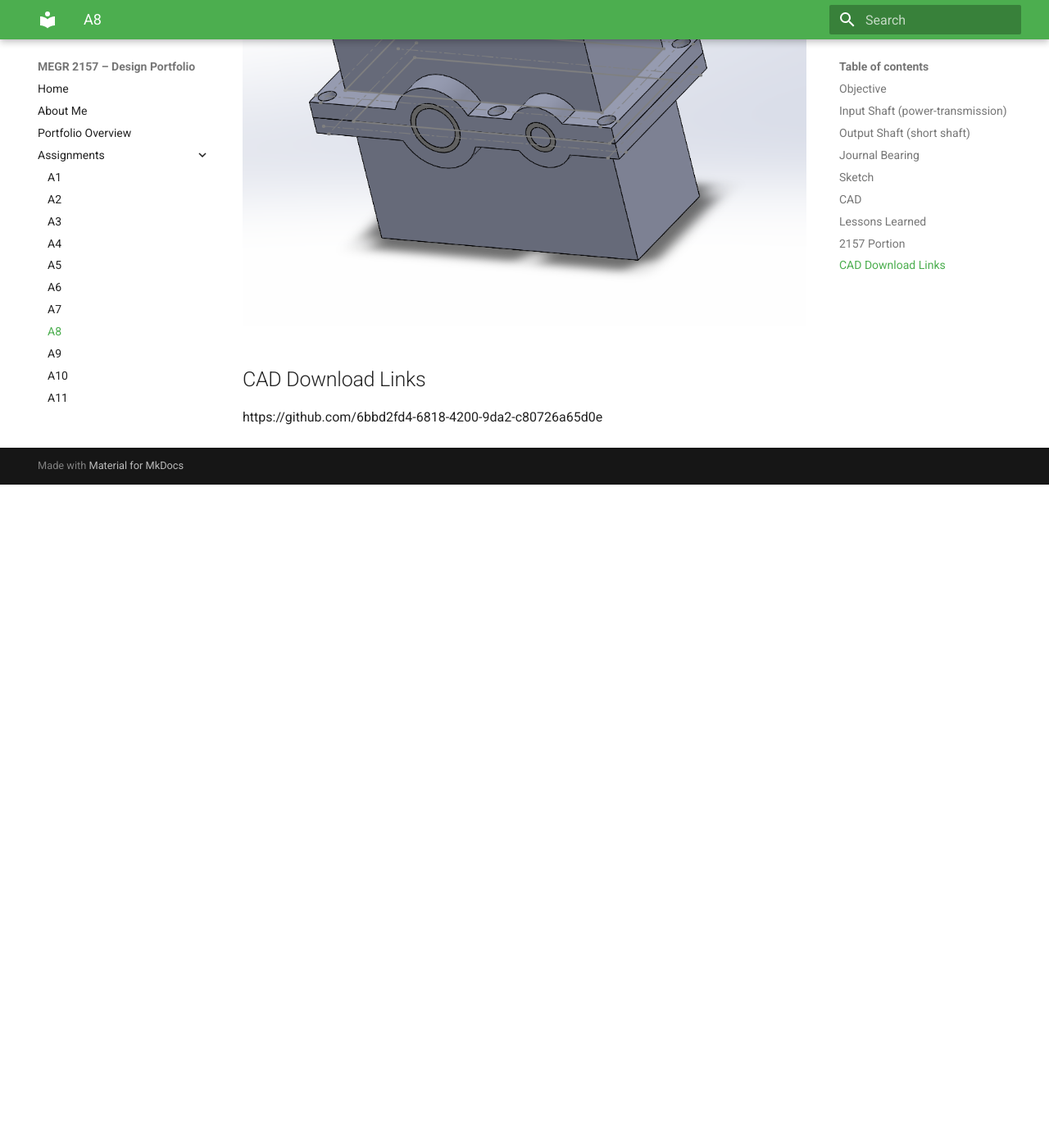
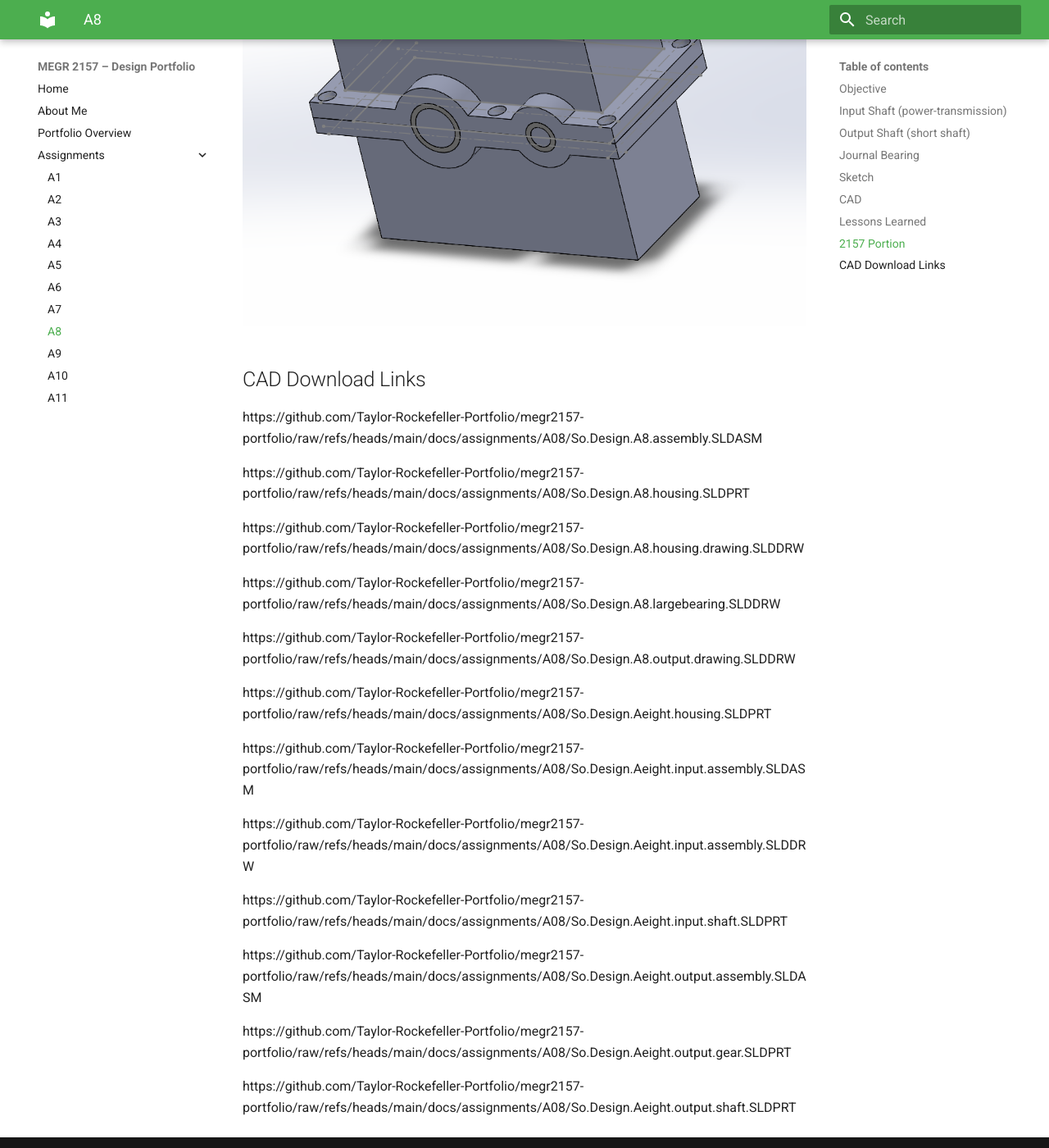
Before and after one commit to Taylor-Rockefeller-Portfolio/megr2157-portfolio, an MkDocs documentation site: the page built from docs/assignments/A08/index.md, in a window 1280 px wide and 1400 px high, scrolled down 16976 px. Shown: the whole window at 82% size. Built offline with MkDocs 1.6.1 and Material for MkDocs 9.7.7, drawn with Linux system fonts in a browser that asks for light colours; before the commit the page ends 17567 px from its top, so only the background shows below that; part of the change alters nothing that is shown.

Commit message:
Update index.md

```diff
--- a/docs/assignments/A08/index.md
+++ b/docs/assignments/A08/index.md
@@ -112,5 +112,26 @@ Assembly-
 
 ## CAD Download Links
 
+https://github.com/Taylor-Rockefeller-Portfolio/megr2157-portfolio/raw/refs/heads/main/docs/assignments/A08/So.Design.A8.assembly.SLDASM
 
-https://github.com/6bbd2fd4-6818-4200-9da2-c80726a65d0e
+https://github.com/Taylor-Rockefeller-Portfolio/megr2157-portfolio/raw/refs/heads/main/docs/assignments/A08/So.Design.A8.housing.SLDPRT
+
+https://github.com/Taylor-Rockefeller-Portfolio/megr2157-portfolio/raw/refs/heads/main/docs/assignments/A08/So.Design.A8.housing.drawing.SLDDRW
+
+https://github.com/Taylor-Rockefeller-Portfolio/megr2157-portfolio/raw/refs/heads/main/docs/assignments/A08/So.Design.A8.largebearing.SLDDRW
+
+https://github.com/Taylor-Rockefeller-Portfolio/megr2157-portfolio/raw/refs/heads/main/docs/assignments/A08/So.Design.A8.output.drawing.SLDDRW
+
+https://github.com/Taylor-Rockefeller-Portfolio/megr2157-portfolio/raw/refs/heads/main/docs/assignments/A08/So.Design.Aeight.housing.SLDPRT
+
+https://github.com/Taylor-Rockefeller-Portfolio/megr2157-portfolio/raw/refs/heads/main/docs/assignments/A08/So.Design.Aeight.input.assembly.SLDASM
+
+https://github.com/Taylor-Rockefeller-Portfolio/megr2157-portfolio/raw/refs/heads/main/docs/assignments/A08/So.Design.Aeight.input.assembly.SLDDRW
+
+https://github.com/Taylor-Rockefeller-Portfolio/megr2157-portfolio/raw/refs/heads/main/docs/assignments/A08/So.Design.Aeight.input.shaft.SLDPRT
+
+https://github.com/Taylor-Rockefeller-Portfolio/megr2157-portfolio/raw/refs/heads/main/docs/assignments/A08/So.Design.Aeight.output.assembly.SLDASM
+
+https://github.com/Taylor-Rockefeller-Portfolio/megr2157-portfolio/raw/refs/heads/main/docs/assignments/A08/So.Design.Aeight.output.gear.SLDPRT
+
+https://github.com/Taylor-Rockefeller-Portfolio/megr2157-portfolio/raw/refs/heads/main/docs/assignments/A08/So.Design.Aeight.output.shaft.SLDPRT
```
